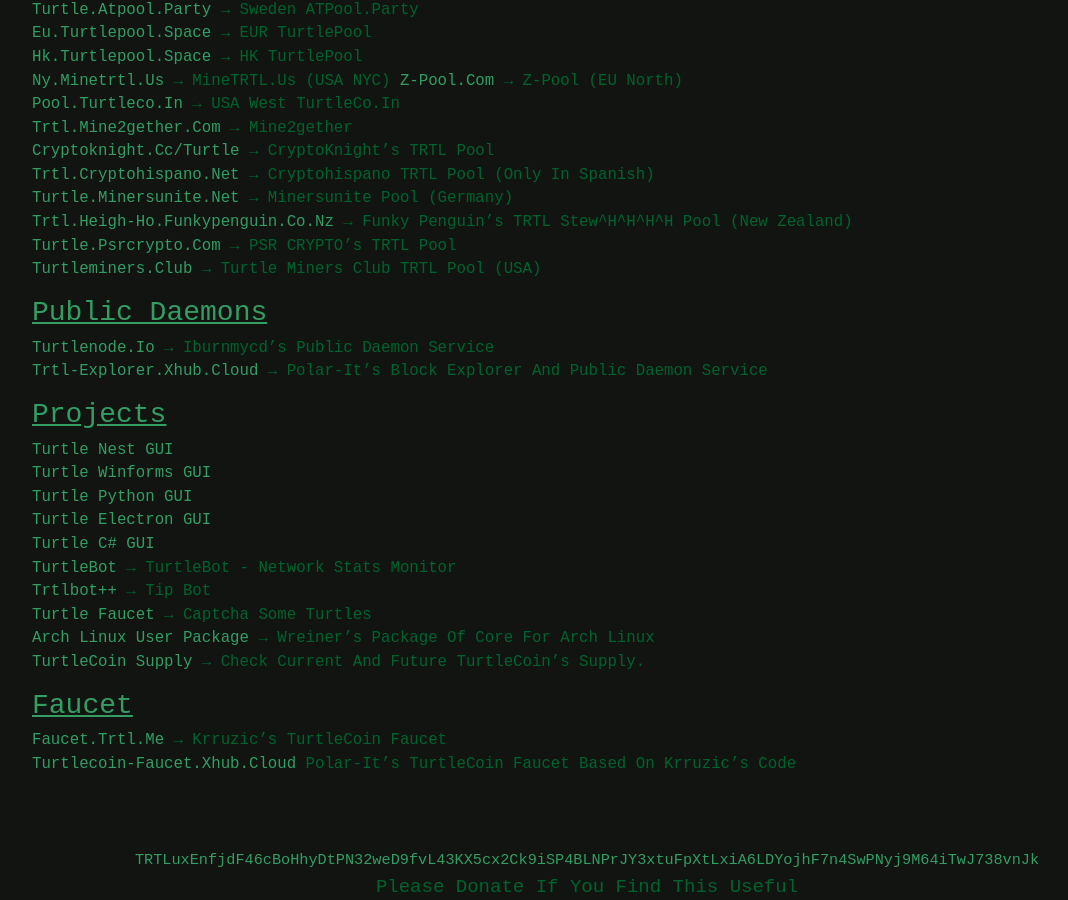
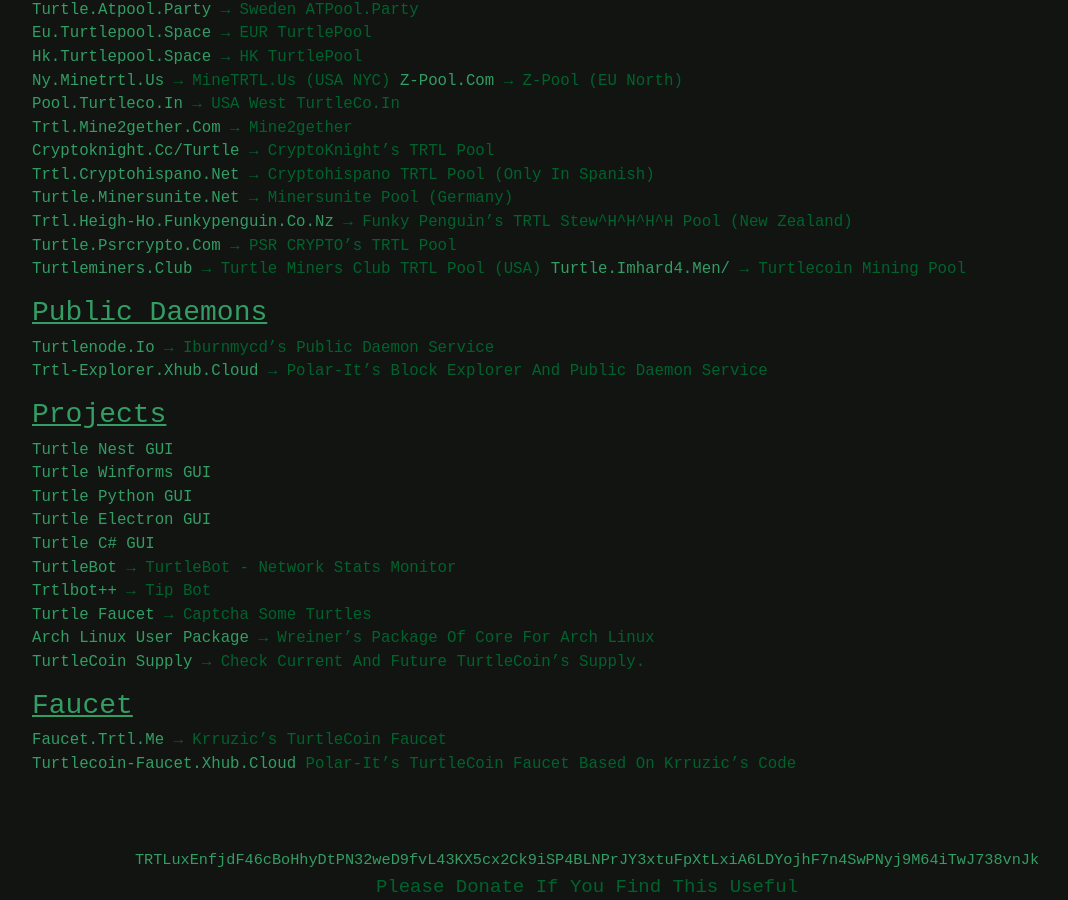
Before and after one commit to zack796/turtleturtle.org, a Jekyll site: the page built from index.md, in a window 1280 px wide and 900 px high, scrolled down 1093 px. Shown: the whole window, without its empty margins (53-1121 px from the left). Built offline with Jekyll 4.4.1, drawn with Linux system fonts in a browser that asks for light colours.

Commit message:
Added the turtle.imhard4.men to poolss

```diff
--- a/index.md
+++ b/index.md
@@ -51,6 +51,7 @@ title: TurtleTurtle.org
 [trtl.heigh-ho.funkypenguin.co.nz](https://trtl.heigh-ho.funkypenguin.co.nz) → Funky Penguin's TRTL Stew^H^H^H^H Pool (New Zealand)
 [turtle.psrcrypto.com](http://turtle.psrcrypto.com) → PSR CRYPTO's TRTL Pool
 [turtleminers.club](http://turtleminers.club) → Turtle Miners Club TRTL Pool (USA)
+[turtle.imhard4.men/](http://turtle.imhard4.men/) → Turtlecoin Mining Pool
 
 ### Public Daemons
 [turtlenode.io](http://turtlenode.io) → Iburnmycd's public daemon service
```
